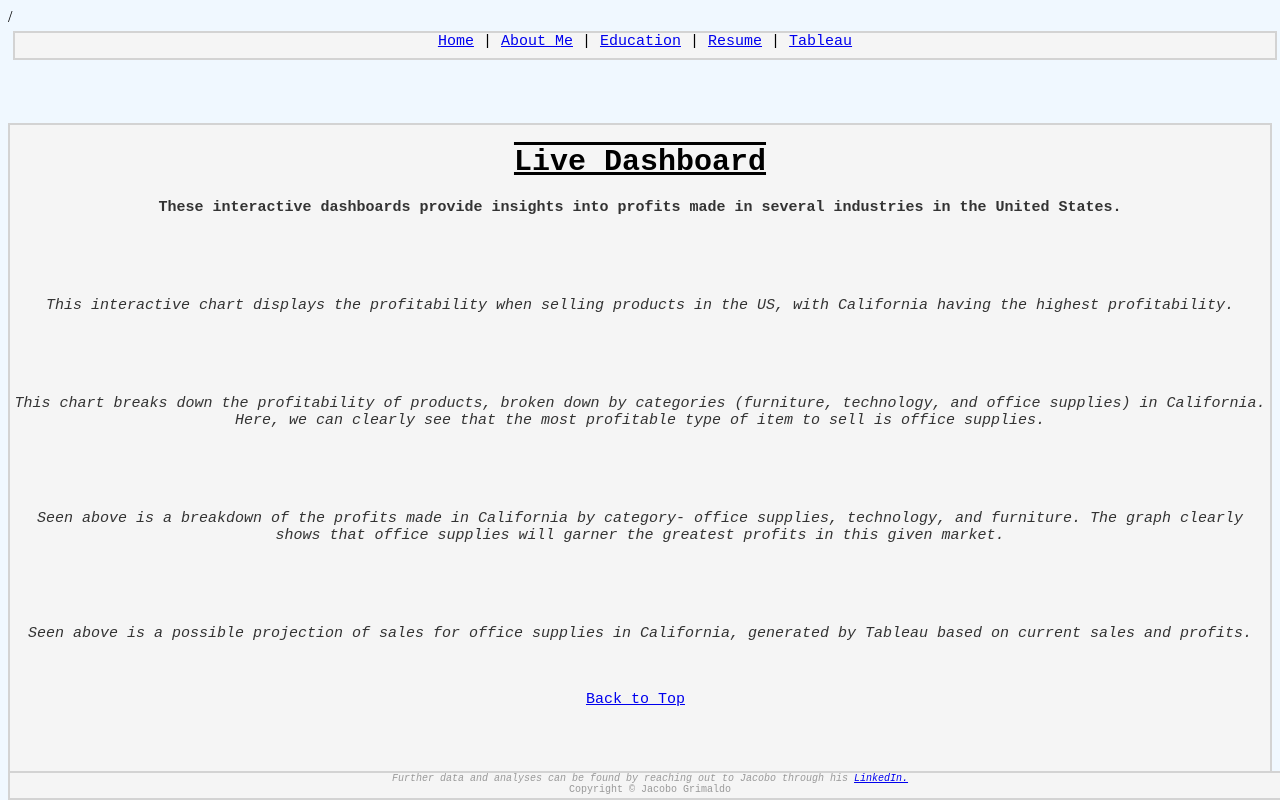
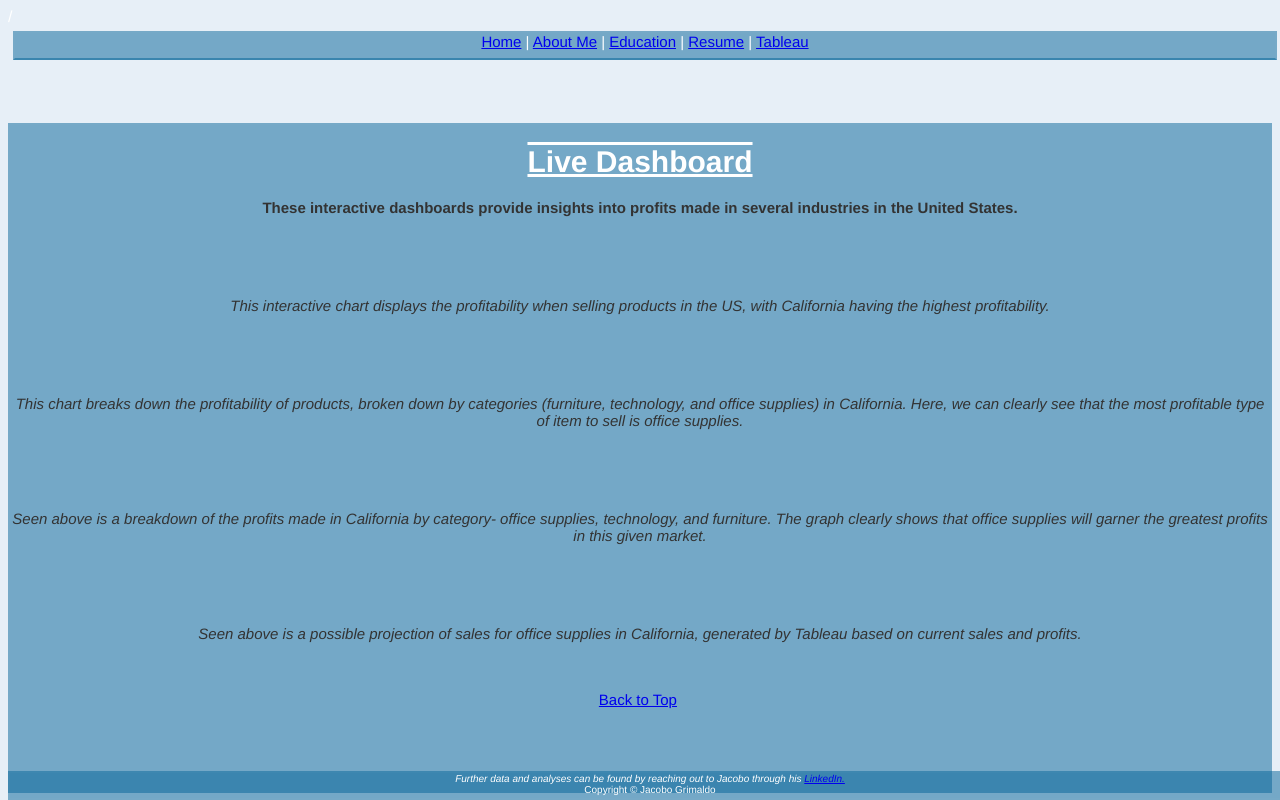
Before and after one commit to possiblenotprobable/thirdtryis201final, a plain HTML site: page html/tableau.html in a window 1280 px wide. Drawn offline with Linux system fonts and the light colour scheme.

Commit message:
update bootstyle

```diff
--- a/styles/bootstyles.css
+++ b/styles/bootstyles.css
@@ -1,18 +1,26 @@
-.common {background-color: whitesmoke;
-    border: solid 2px lightgray;
+.common {background-color: rgba(2, 99, 151, 0.5);
+    border: solid 2px rgba(211, 211, 211, 0.022);
     position: relative;}
+
+body{font-family: 'Franklin Gothic Medium', 'Arial Narrow', Arial, sans-serif;
+    color: white;
+    background-color: rgba(0, 94, 176, 0.096)}
+
+    div{font-family: 'Franklin Gothic Medium', 'Arial Narrow', Arial, sans-serif;
+    font-size: 15px}
+
 
 .header{top:5px;
     left:5px;
     right: 5px;
     height: 25px;
         z-index: 2;
-        border-bottom: solid 2px lightgray;
+        border-bottom: solid 2px rgb(2, 99, 151, 0.5);
         text-align: center}
 
 .footer{height: 25px;
         font-size: 10px;
-        color: #999999;
+        color: white;
         text-align: center;
         bottom: 0;
         width: 100%;
@@ -30,10 +38,3 @@
 .bold{font-weight: bold;}
 
 .line{text-decoration: overline underline;}
-
-body{font-family: inherit;
-color: black;
-background-color: aliceblue}
-
-div{font-family: monospace;
-font-size: 15px}
```
